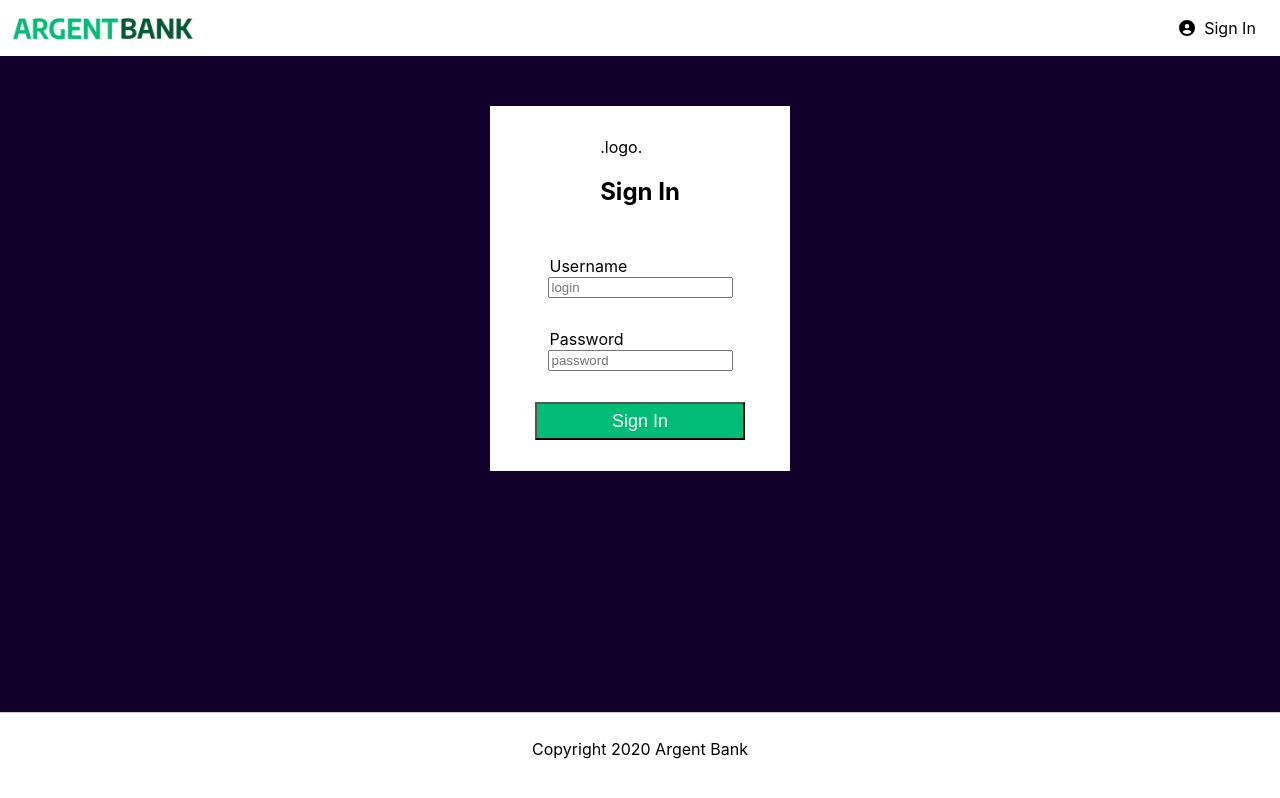
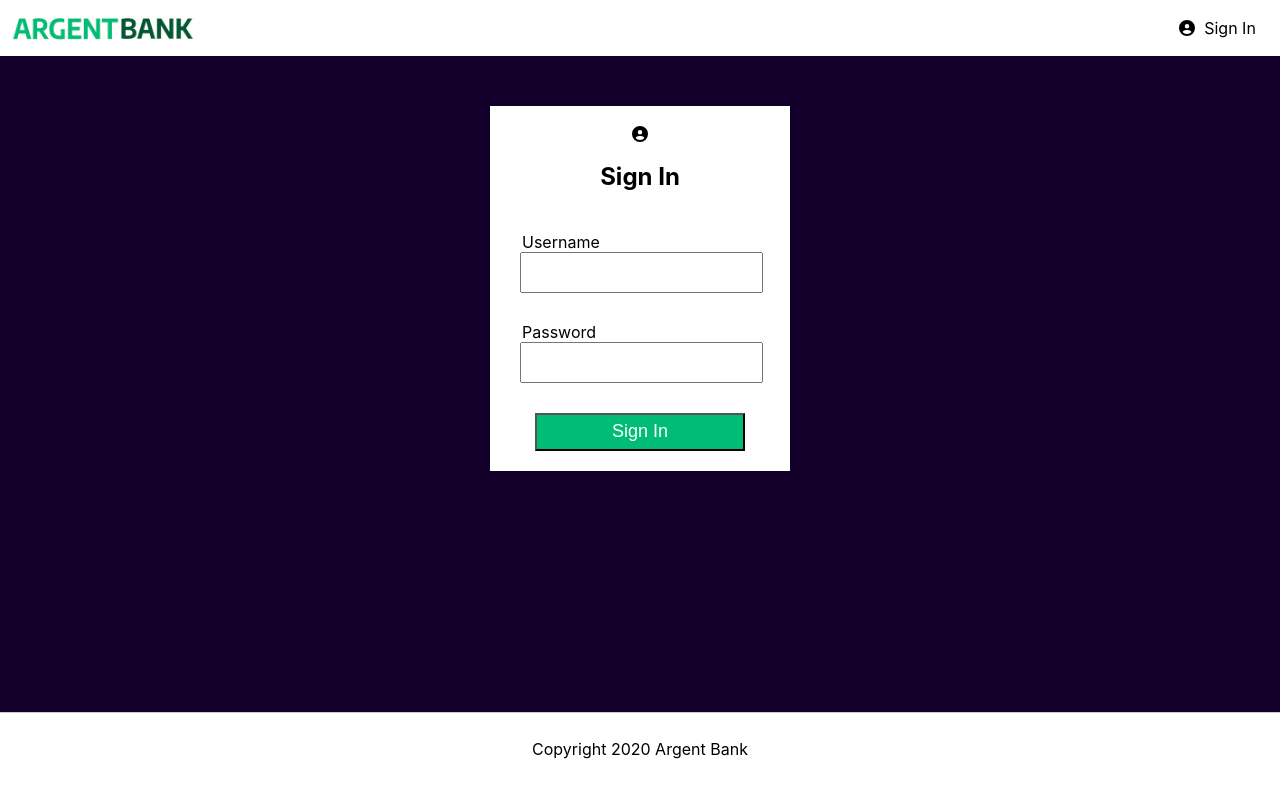
Before and after one commit to JorisMLN/JorisMonleon_13_17102022, a React (Create React App) app: page /login in a window 1280 px wide. Built offline with nearby package versions, Linux system fonts and the light colour scheme.

Commit message:
Add user logo to login page

```diff
--- a/src/features/login/Login.tsx
+++ b/src/features/login/Login.tsx
@@ -6,6 +6,8 @@ import { storeToken } from '../reducer/authReducer';
 import Footer from '../../layout/footer/Footer';
 import { login } from '../../api/requestsManager';
 import { LoginResponse } from '../../api/requestsManager';
+import { FontAwesomeIcon } from '@fortawesome/react-fontawesome';
+import { faUserCircle } from '@fortawesome/free-solid-svg-icons';
 
 const Login : React.FC = () => {
   const dispatch = useAppDispatch();
@@ -37,19 +39,19 @@ const Login : React.FC = () => {
     <>
       <div className='login'>
         <div className='login__main'>
-          <div>
-            .logo.
+          <div className='login__main--top'>
+            <FontAwesomeIcon icon={faUserCircle} />
             <h2>Sign In</h2>
           </div>
 
-          <div>
+          <div className='input'>
             <legend>Username</legend>
-            <input ref={loginRef} type="text" placeholder='login'/>
+            <input ref={loginRef} type="text"/>
           </div>
 
-          <div>
+          <div  className='input'>
             <legend>Password</legend>
-            <input ref={passwordRef} type="text" placeholder='password'/>
+            <input ref={passwordRef} type="text"/>
           </div>
 
           <button onClick={fetchLogin}> Sign In </button>
--- a/src/features/login/login.scss
+++ b/src/features/login/login.scss
@@ -17,6 +17,22 @@
     flex-direction: column;
     justify-content: space-evenly;
     align-items: center;
+
+    &--top{
+      display: flex;
+      flex-direction: column;
+      align-items: center;
+    }
+  }
+
+  .input{
+    height: 70px;
+    width: 80%;
+
+    input{
+      height: 50%;
+      width: 98%;
+    }
   }
 
   button{
```
